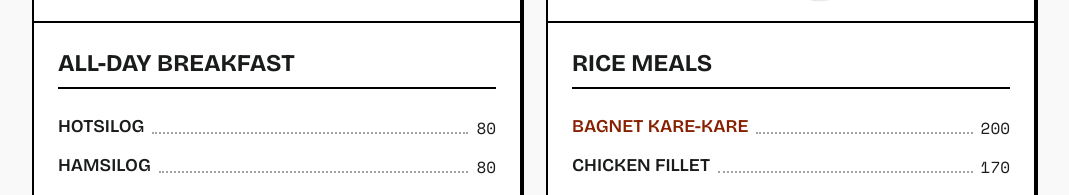
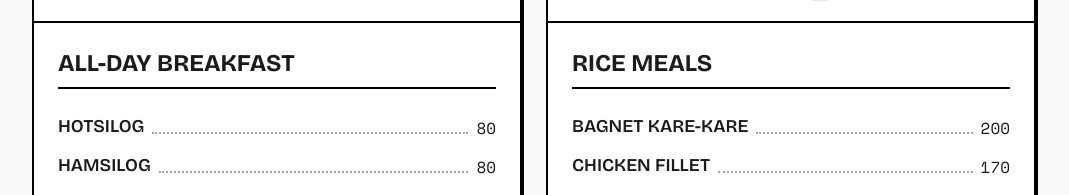
Before and after one commit to JericNisperos/tbc-website, a Next.js app: page / in a window 1280 px wide. Shown: the part 2530-2725 px from the top of the page, without its empty margins (106-1175 px from the left). Built offline with nearby package versions, Linux system fonts and the light colour scheme.

Commit message:
fixed bagnet kare kare

```diff
--- a/app/page.js
+++ b/app/page.js
@@ -156,7 +156,7 @@ export default function Home() {
             image="/assets/images/ricemeals.png"
           >
             <div className="space-y-3">
-              <Item name="Bagnet Kare-Kare" price="200" accent />
+              <Item name="Bagnet Kare-Kare" price="200" />
               <Item name="Chicken Fillet" price="170" />
               <Item name="Kimchi Spam Rice" price="170" />
               <Item name="Cheesy Hungarian" price="150" />
```
